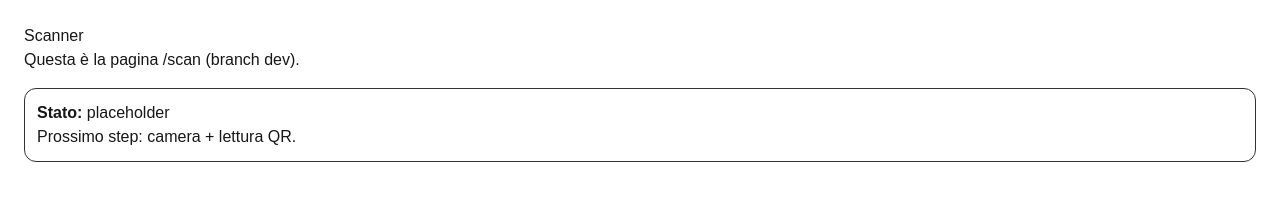
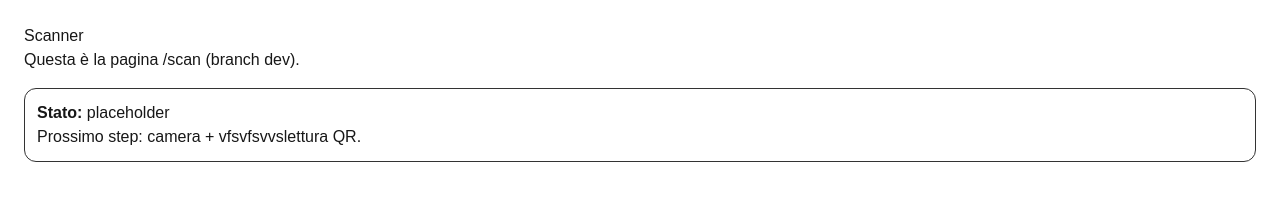
Before and after one commit to melatonina-studio/rsvp-site, a Next.js app: page /scan in a window 1280 px wide. Shown: the top 215 px of the page. Built offline with nearby package versions, Linux system fonts and the light colour scheme.

Commit message:
feat: initial scanner page

```diff
--- a/app/scan/page.tsx
+++ b/app/scan/page.tsx
@@ -6,7 +6,7 @@ export default function ScanPage() {
 
       <div style={{ marginTop: 16, padding: 12, border: "1px solid #333", borderRadius: 12 }}>
         <p><b>Stato:</b> placeholder</p>
-        <p>Prossimo step: camera + lettura QR.</p>
+        <p>Prossimo step: camera + vfsvfsvvslettura QR.</p>
       </div>
     </main>
   );
```
